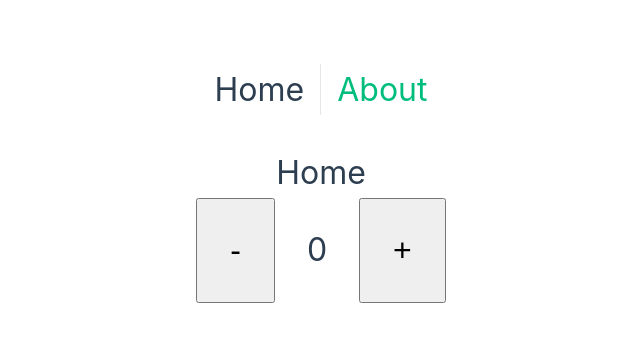
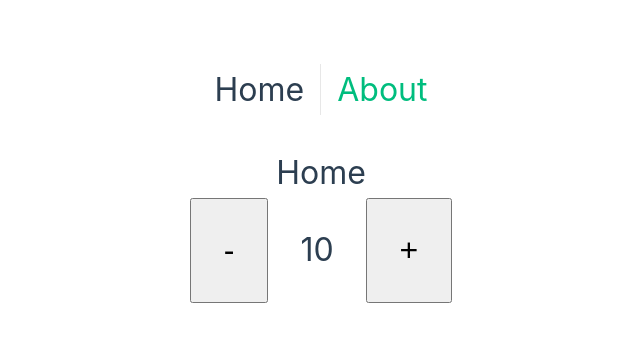
Before and after one commit to robots4life/vue-capi-basics, a Vue app: page / in a window 1280 px wide. Shown: the top 342 px of the page, without its empty margins (319-959 px from the left). Built offline with nearby package versions, Linux system fonts and the light colour scheme.

Commit message:
home view options api counter 10

```diff
--- a/src/views/HomeView.vue
+++ b/src/views/HomeView.vue
@@ -4,11 +4,22 @@
 
 		<div>
 			<button class="btn">-</button>
-			<span class="counter">0</span>
+			<span class="counter">{{ counter }}</span>
 			<button class="btn">+</button>
 		</div>
 	</div>
 </template>
+
+<!-- Options API -->
+<script>
+export default {
+	data() {
+		return {
+			counter: 10
+		};
+	}
+};
+</script>
 
 <style>
 .home {
```
